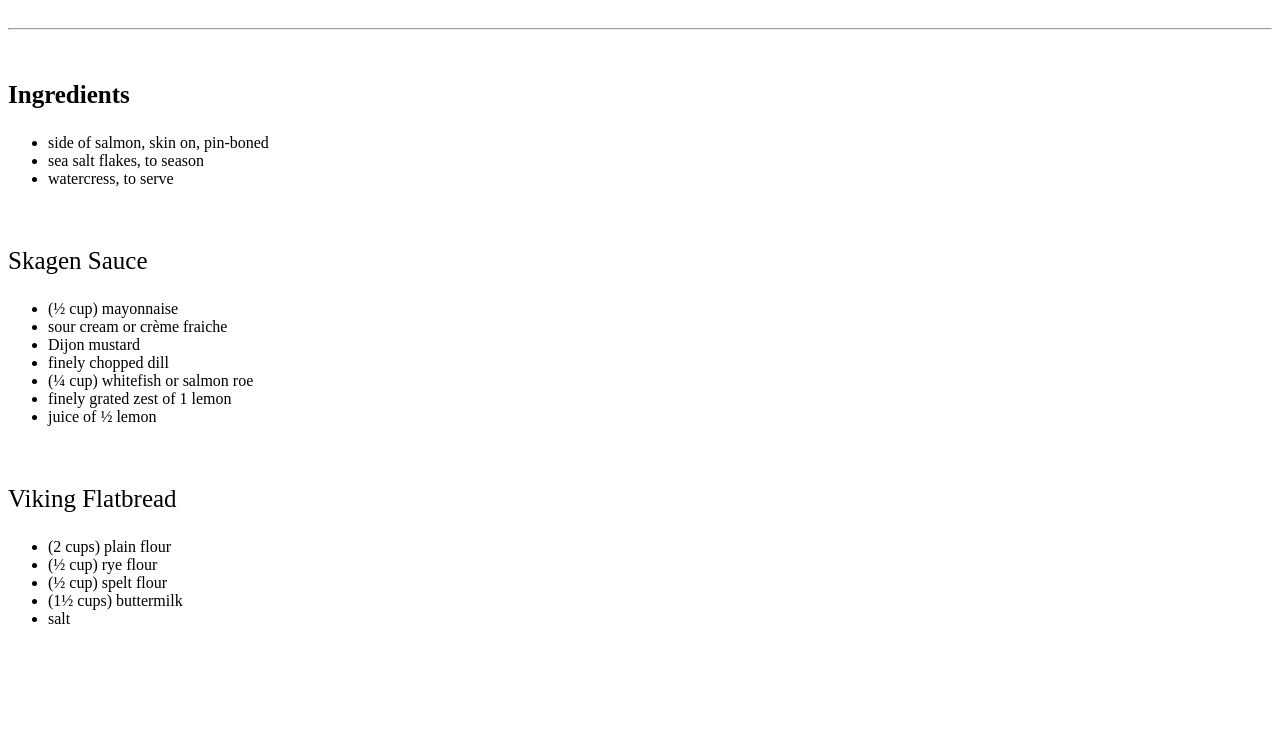
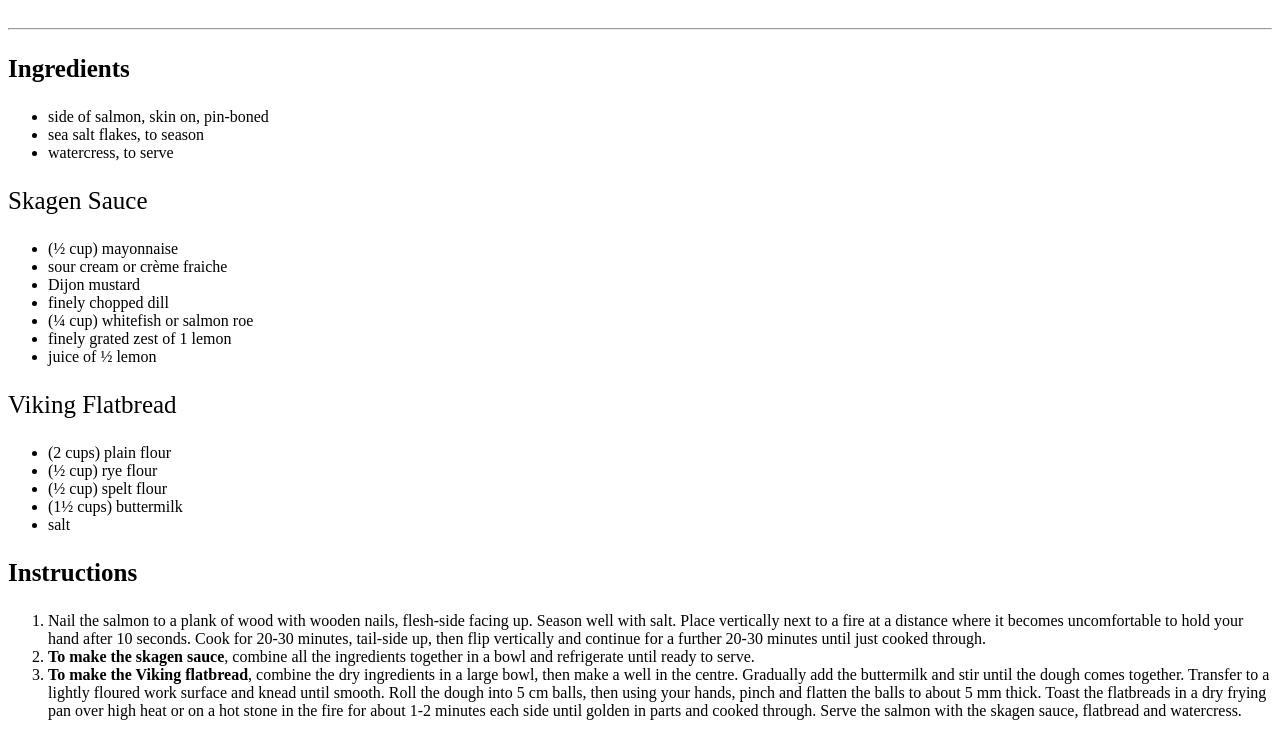
Before and after one commit to bmcginnis007/odin-recipes, a plain HTML site: page recipes/viking-salmon.html in a window 1280 px wide. Shown: the part 717-1453 px from the top of the page. Before the commit the page ends 1361 px from the top, so only its background shows below. Drawn offline with Linux system fonts and the light colour scheme.

Commit message:
Added an <ol> for the instructions and completed this page

```diff
--- a/recipes/viking-salmon.html
+++ b/recipes/viking-salmon.html
@@ -9,16 +9,14 @@
         <img src="./ep3-viking-salmon-and-flatbread-h.jpg">
         <h2>This meal will provide you with energy for whatever life has in store for you. Even a Viking raid!</h2>
         <hr>
-        <p style="font-size: 30px;"><em>“We tend to think of Vikings as ferocious warriors with carnivorous tastes, but the real Viking diet was surprisingly light and nutritious. They ate berries, vegetable soups and barley risottos, and something like this simple roasted salmon with flatbreads might have been just the kind of meal a terrifying Viking might have loved between raiding parties.” Adam Liaw, Destination Flavour Scandinavia</em></p>
+        <p style="font-size: 30px;"><em>“We tend to think of Vikings as ferocious warriors with carnivorous tastes, but the real Viking diet was surprisingly light and nutritious. They ate berries, vegetable soups and barley risottos, and something like this simple roasted salmon with flatbreads might have been just the kind of meal a terrifying Viking might have loved between raiding parties.” - Adam Liaw, Destination Flavour Scandinavia</em></p>
         <hr>
-        <br>
         <p style="font-size: 25px;"><strong>Ingredients</strong></p>
         <ul>
             <li>side of salmon, skin on, pin-boned</li>
             <li>sea salt flakes, to season</li>
             <li>watercress, to serve</li>
         </ul>
-        <br>
         <p style="font-size: 25px;">Skagen Sauce</p>
         <ul>
             <li>(½ cup) mayonnaise</li>
@@ -29,7 +27,6 @@
             <li>finely grated zest of 1 lemon</li>
             <li>juice of ½ lemon</li>
         </ul>
-        <br>
         <p style="font-size: 25px;">Viking Flatbread</p>
         <ul>
             <li>(2 cups) plain flour</li>
@@ -38,5 +35,17 @@
             <li>(1½ cups) buttermilk</li>
             <li>salt</li>
         </ul>
+        <p style="font-size: 25px;"><strong>Instructions</strong></p>
+        <ol>
+            <li>Nail the salmon to a plank of wood with wooden nails, flesh-side facing up. Season well with salt. Place vertically next to a fire at a distance where it becomes uncomfortable to hold your hand after 10 seconds.
+
+                Cook for 20-30 minutes, tail-side up, then flip vertically and continue for a further 20-30 minutes until just cooked through.</li>
+                <li><strong>To make the skagen sauce</strong>, combine all the ingredients together in a bowl and refrigerate until ready to serve.</li>
+                <li><strong>To make the Viking flatbread</strong>, combine the dry ingredients in a large bowl, then make a well in the centre. Gradually add the buttermilk and stir until the dough comes together. Transfer to a lightly floured work surface and knead until smooth. Roll the dough into 5 cm balls, then using your hands, pinch and flatten the balls to about 5 mm thick. Toast the flatbreads in a dry frying pan over high heat or on a hot stone in the fire for about 1-2 minutes each side until golden in parts and cooked through.
+
+                    Serve the salmon with the skagen sauce, flatbread and watercress.
+
+                    </li>
+        </ol>
     </body>
 </html>
```
